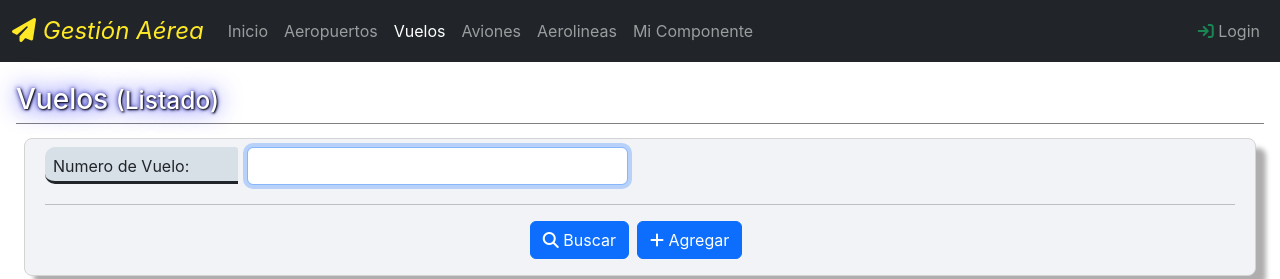
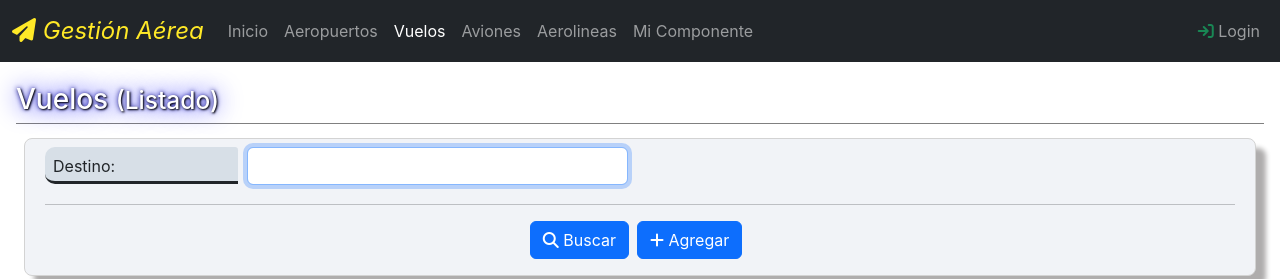
Before and after one commit to IgnacioRdrgz/Trabajo-Practico-DDS, a React (Create React App) app in the folder EjercitacionFrontEnd2024-main/: page /vuelos in a window 1280 px wide. Shown: the top 279 px of the page. Built offline with nearby package versions, Linux system fonts and the light colour scheme; no server answers.

Commit message:
cambio buscar vuelo por destino

```diff
--- a/EjercitacionFrontEnd2024-main/src/components/vuelos/VuelosBuscar.jsx
+++ b/EjercitacionFrontEnd2024-main/src/components/vuelos/VuelosBuscar.jsx
@@ -6,7 +6,7 @@ export default function VuelosBuscar({ numero_vuelo, setnumero_vuelo, Buscar, Ag
       <div className="container-fluid">
         <div className="row">
           <div className="col-sm-4 col-md-2">
-            <label className="col-form-label">Numero de Vuelo:</label>
+            <label className="col-form-label">Destino:</label>
           </div>
           <div className="col-sm-8 col-md-4">
             <input
```
